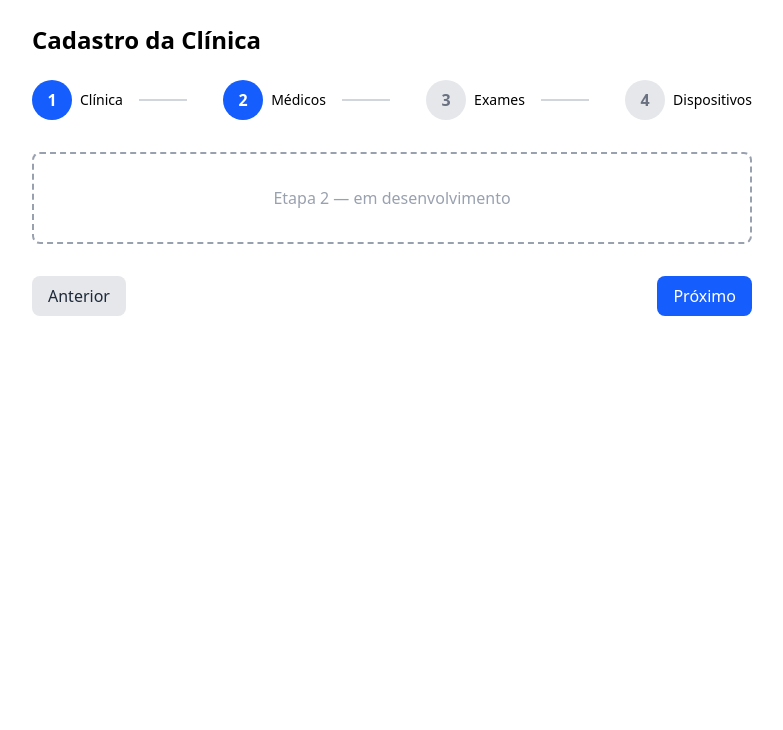
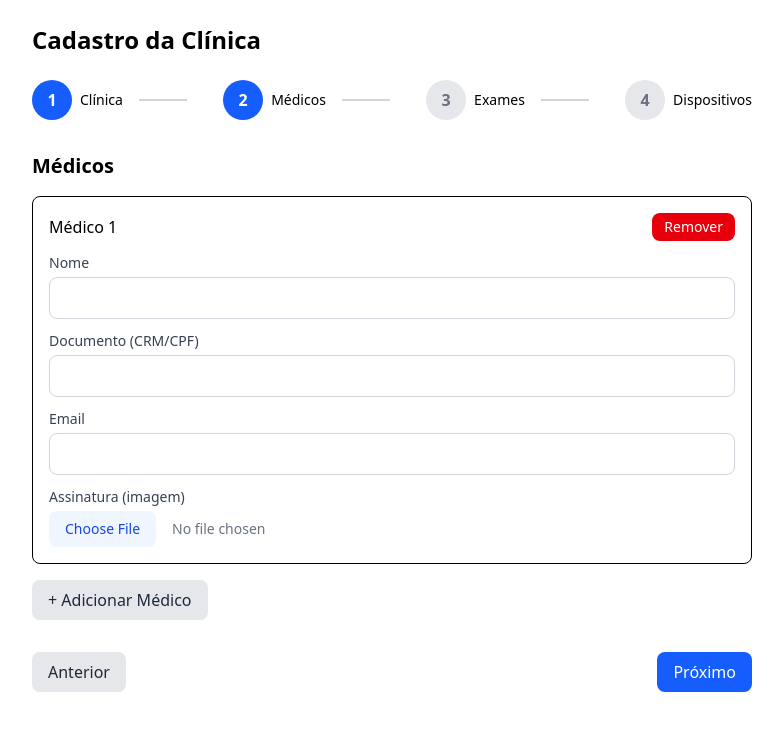
Before and after one commit to eitaTI/medic-resume, a Next.js app: page /formulario in a window 1280 px wide. Both pictures are taken after a click on the button "Próximo". Shown: the top 730 px of the page, without its empty margins (248-1031 px from the left). Built offline with nearby package versions, Linux system fonts and the light colour scheme.

Commit message:
feat/ components/wizard/StepMedicos.tsx criação função para coleta de dados dos médicos
feat/ /page.tsx
adição do componente StepMedicos na page.

 Changes to be committed:
	modified:   app/formulario/page.tsx
	new file:   components/wizard/StepMedicos.tsx

```diff
--- a/app/formulario/page.tsx
+++ b/app/formulario/page.tsx
@@ -3,6 +3,7 @@
 import { useState } from 'react'
 import { Stepper } from '@/components/wizard/Stepper'
 import { StepClinica } from '@/components/wizard/StepClinica'
+import { StepMedicos } from '@/components/wizard/StepMedicos'
 import { Button } from '@/components/ui/Button'
 
 const LABELS = ['Clínica', 'Médicos', 'Exames', 'Dispositivos']
@@ -10,6 +11,7 @@ const LABELS = ['Clínica', 'Médicos', 'Exames', 'Dispositivos']
 export default function FormularioPage() {
   const [passoAtual, setPassoAtual] = useState(0)
   const [dadosClinica, setDadosClinica] = useState({})
+  const [dadosMedicos, setDadosMedicos] = useState([{ nome: '', documento: '', email: '' }])
 
   const proximoPasso = () => {
     if (passoAtual < 3) setPassoAtual(passoAtual + 1)
@@ -32,7 +34,14 @@ export default function FormularioPage() {
         />
       )}
 
-      {passoAtual >= 1 && (
+      {passoAtual === 1 && (
+        <StepMedicos
+          medicos={dadosMedicos}
+          onChange={setDadosMedicos}
+        />
+      )}
+
+      {passoAtual >= 2 && (
         <div className="p-8 text-center text-gray-400 border-2 border-dashed rounded-lg">
           Etapa {passoAtual + 1} — em desenvolvimento
         </div>
--- /dev/null
+++ b/components/wizard/StepMedicos.tsx
@@ -0,0 +1,86 @@
+'use client'
+
+import { Input } from '@/components/ui/Input'
+import { FileUpload } from '@/components/ui/FileUpload'
+import { Button } from '@/components/ui/Button'
+
+interface Medico {
+  nome: string
+  documento: string
+  email: string
+  assinatura?: File
+}
+
+interface StepMedicosProps {
+  medicos: Medico[]
+  onChange: (medicos: Medico[]) => void
+}
+
+export function StepMedicos({ medicos, onChange }: StepMedicosProps) {
+  const adicionarMedico = () => {
+    onChange([...medicos, { nome: '', documento: '', email: '' }])
+  }
+
+  const removerMedico = (index: number) => {
+    onChange(medicos.filter((_, i) => i !== index))
+  }
+
+  const atualizarMedico = (index: number, dados: Partial<Medico>) => {
+    const novosMedicos = [...medicos]
+    novosMedicos[index] = { ...novosMedicos[index], ...dados }
+    onChange(novosMedicos)
+  }
+
+  return (
+    <div className="space-y-4">
+      <h2 className="text-xl font-bold">Médicos</h2>
+
+      {medicos.map((medico, index) => (
+        <div key={index} className="p-4 border rounded-lg space-y-3">
+          <div className="flex justify-between items-center">
+            <h3 className="font-medium">Médico {index + 1}</h3>
+            <Button
+              variante="perigo"
+              tamanho="pequeno"
+              onClick={() => removerMedico(index)}
+            >
+              Remover
+            </Button>
+          </div>
+
+          <Input
+            label="Nome"
+            value={medico.nome}
+            onChange={(e) => atualizarMedico(index, { nome: e.target.value })}
+            required
+          />
+
+          <Input
+            label="Documento (CRM/CPF)"
+            value={medico.documento}
+            onChange={(e) => atualizarMedico(index, { documento: e.target.value })}
+            required
+          />
+
+          <Input
+            label="Email"
+            type="email"
+            value={medico.email}
+            onChange={(e) => atualizarMedico(index, { email: e.target.value })}
+            required
+          />
+
+          <FileUpload
+            label="Assinatura (imagem)"
+            accept="image/*"
+            onFile={(file) => atualizarMedico(index, { assinatura: file })}
+          />
+        </div>
+      ))}
+
+      <Button variante="secundario" onClick={adicionarMedico}>
+        + Adicionar Médico
+      </Button>
+    </div>
+  )
+}
```
